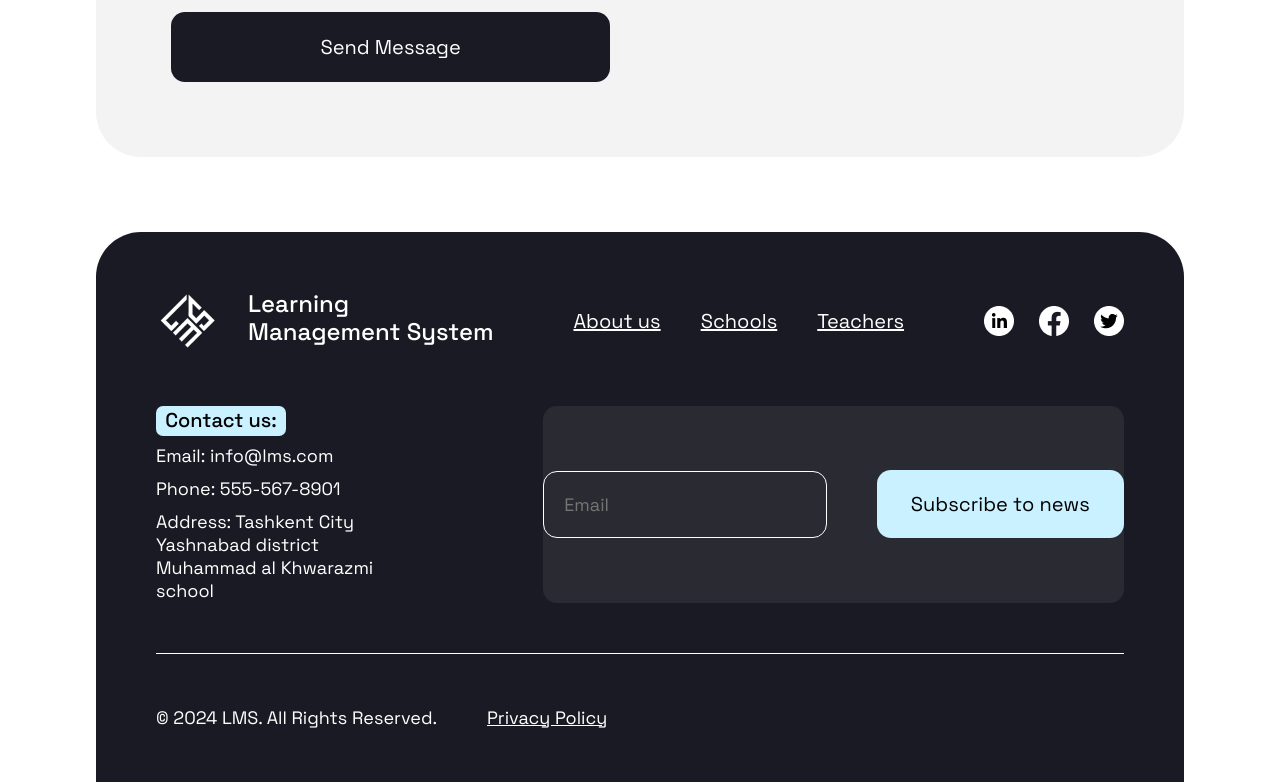
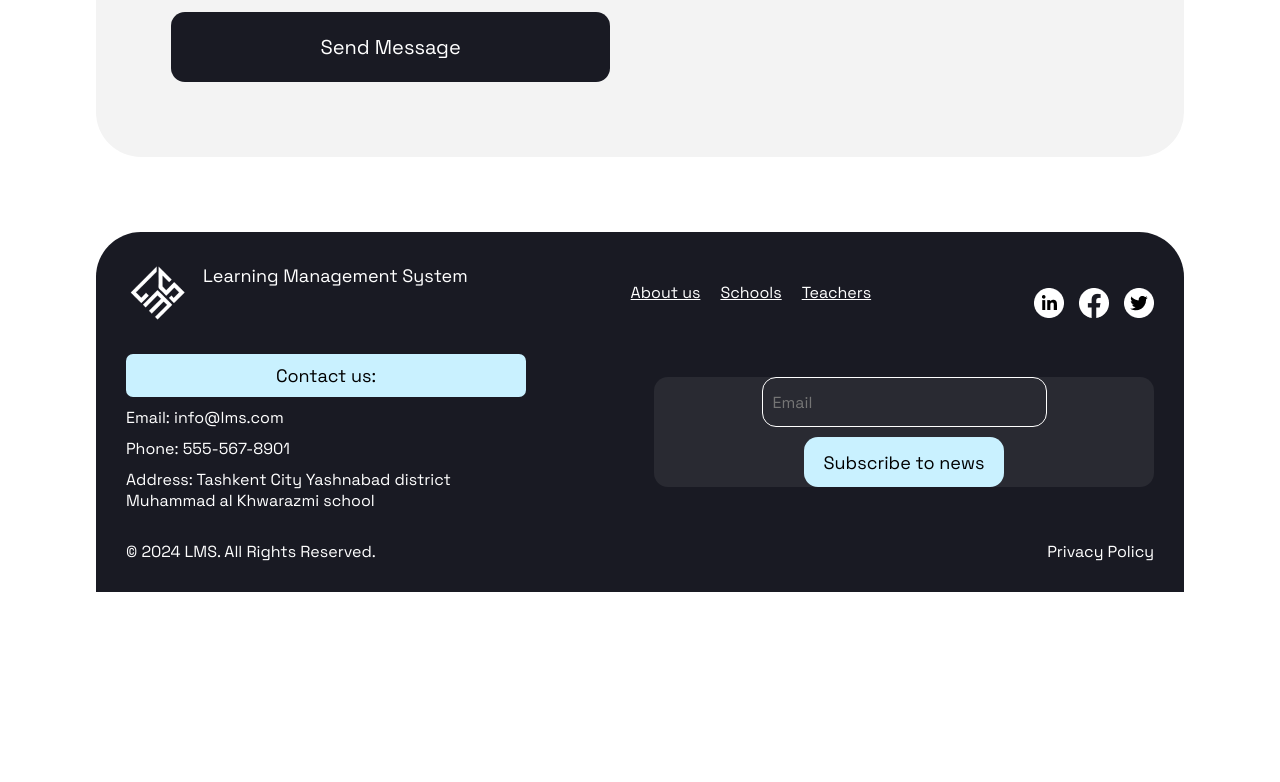
Before and after one commit to Akbarshoh404/LMS, a React (Create React App) app: page / in a window 1280 px wide. Shown: the part 4250-5032 px from the top of the page. After the commit the page ends 4842 px from the top, so only its background shows below. Built offline with nearby package versions, Linux system fonts and the light colour scheme.

Commit message:
demo fix footer media

```diff
--- a/src/Pages/Landing/shared/layoutes/Footer/index.jsx
+++ b/src/Pages/Landing/shared/layoutes/Footer/index.jsx
@@ -1,34 +1,23 @@
 import React from "react";
-
 import styles from "./style.module.css";
-
 import logo from "../../assets/images/logo_white.png";
-
 import LinkedIn from "../../assets/images/social_linkedIn.png";
 import Facebook from "../../assets/images/social_Facebook.png";
 import Twitter from "../../assets/images/social_Twitter.png";
 
 const LandingFooter = () => {
   return (
-    <>
     <div className={styles.footer}>
       <div className={styles.container}>
         <div className={styles.top}>
           <div className={styles.logoDiv}>
             <img src={logo} alt="Logo" />
-
-              <p>
-                Learning
-                <br />
-                Management System
-              </p>
+            <p>Learning Management System</p>
           </div>
 
           <div className={styles.navigation}>
             <p>About us</p>
-
             <p>Schools</p>
-
             <p>Teachers</p>
           </div>
 
@@ -52,7 +41,6 @@ const LandingFooter = () => {
 
           <div className={styles.email}>
             <input type="text" placeholder="Email" />
-
             <button>Subscribe to news</button>
           </div>
         </div>
@@ -63,7 +51,6 @@ const LandingFooter = () => {
         </div>
       </div>
     </div>
-    </>
   );
 };
 
--- a/src/Pages/Landing/shared/layoutes/Footer/style.module.css
+++ b/src/Pages/Landing/shared/layoutes/Footer/style.module.css
@@ -1,40 +1,34 @@
 .footer {
   width: 100%;
-  height: 550px;
+  height: auto;
   color: white;
 }
 
 .container {
   margin: auto;
   width: 85%;
-  height: 100%;
   background: rgba(25, 26, 35, 1);
-  padding: 55px 60px 50px 60px;
+  padding: 30px;
   border-radius: 45px 45px 0px 0px;
-
   display: flex;
-  justify-content: space-between;
-  gap: 50px;
   flex-direction: column;
+  gap: 30px;
 }
 
 /* TOP */
-
 .top {
   width: 100%;
-  height: 70px;
   display: flex;
   align-items: center;
   justify-content: space-between;
+  flex-wrap: wrap;
 }
 
 .logoDiv {
   display: flex;
-  gap: 30px;
-
+  gap: 15px;
   font-family: Space Grotesk;
-  font-size: 24px;
-  font-weight: 500;
+  font-size: 18px;
   line-height: 28px;
   text-align: left;
   cursor: pointer;
@@ -44,66 +38,54 @@
   display: flex;
   align-items: center;
   justify-content: center;
-  gap: 40px;
+  gap: 20px;
   font-family: Space Grotesk;
-  font-size: 20px;
-  font-weight: 400;
-  line-height: 22.97px;
-
+  font-size: 16px;
   text-decoration: underline;
   cursor: pointer;
+  flex-wrap: wrap;
 }
 
 .social {
   display: flex;
   align-items: center;
   justify-content: center;
-  gap: 25px;
+  gap: 15px;
+  margin-top: 20px;
 }
 
 /* MIDDLE */
-
 .middle {
   width: 100%;
-  height: 200px;
-
   display: flex;
+  flex-wrap: wrap;
   align-items: center;
   justify-content: space-between;
+  gap: 30px;
 }
 
 .contact {
-  height: 100%;
-  width: 40%;
-
+  width: 100%;
+  max-width: 400px;
   display: flex;
   flex-direction: column;
-  justify-content: space-between;
+  gap: 10px;
 }
 
 .contact p {
   font-family: Space Grotesk;
-  font-size: 18px;
-  font-weight: 400;
-  line-height: 22.97px;
+  font-size: 16px;
   text-align: left;
-  width: 60%;
 }
 
 .contact div {
-  width: 130px;
-  height: 30px;
-  padding: 7px;
+  width: auto;
+  padding: 10px;
   border-radius: 7px;
   background: rgba(201, 241, 255, 1);
   color: rgba(0, 0, 0, 1);
-
   font-family: Space Grotesk;
-  font-size: 20px;
-  font-weight: 500;
-  line-height: 25.52px;
-  text-align: left;
-
+  font-size: 18px;
   display: flex;
   justify-content: center;
   align-items: center;
@@ -112,70 +94,75 @@
 .email {
   background: rgba(41, 42, 50, 1);
   border-radius: 14px;
-  height: 100%;
-  width: 60%;
-
+  width: 100%;
+  max-width: 500px;
   display: flex;
+  flex-direction: column;
   align-items: center;
-  justify-content: center;
-  gap: 50px;
+  gap: 10px;
 }
 
 .email input {
-  width: 285px;
-  height: 67px;
+  width: 100%;
+  max-width: 285px;
+  height: 50px;
   border-radius: 14px;
   border: 1px solid white;
   background: none;
-  padding: 20px;
+  padding: 10px;
   color: white;
   font-family: Space Grotesk;
-  font-size: 18px;
-  font-weight: 400;
-  line-height: 22.97px;
-  text-align: left;
+  font-size: 16px;
 }
 
 .email button {
-  width: 249px;
-  height: 68px;
+  width: 100%;
+  max-width: 200px;
+  height: 50px;
   border-radius: 14px;
   background: rgba(201, 241, 255, 1);
   border: none;
   font-family: Space Grotesk;
-  font-size: 20px;
-  font-weight: 400;
-  line-height: 28px;
+  font-size: 18px;
   text-align: center;
   cursor: pointer;
 }
 
 /* BOTTOM */
-
 .bottom {
   width: 100%;
-  height: 80px;
-
-  border-top: 1px solid rgba(255, 255, 255, 1);
-
   display: flex;
-  align-items: end;
-  gap: 50px;
+  flex-wrap: wrap;
+  justify-content: space-between;
+  align-items: center;
+  gap: 20px;
 }
 
-.bottom p:first-child {
+.bottom p {
   font-family: Space Grotesk;
-  font-size: 18px;
-  font-weight: 400;
-  line-height: 28px;
+  font-size: 16px;
   cursor: pointer;
 }
 
-.bottom p:last-child {
-  font-family: Space Grotesk;
-  font-size: 18px;
-  font-weight: 400;
-  line-height: 28px;
-  text-decoration: underline;
-  cursor: pointer;
+@media (max-width: 768px) {
+  .container {
+    padding: 20px;
+  }
+
+  .top, .middle, .bottom {
+    flex-direction: column;
+    align-items: center;
+  }
+
+  .navigation, .social {
+    flex-direction: column;
+  }
+
+  .contact, .email {
+    width: 100%;
+  }
+
+  .email input, .email button {
+    width: 100%;
+  }
 }
```
Lines whose indentation alone changed are shown as unchanged.
